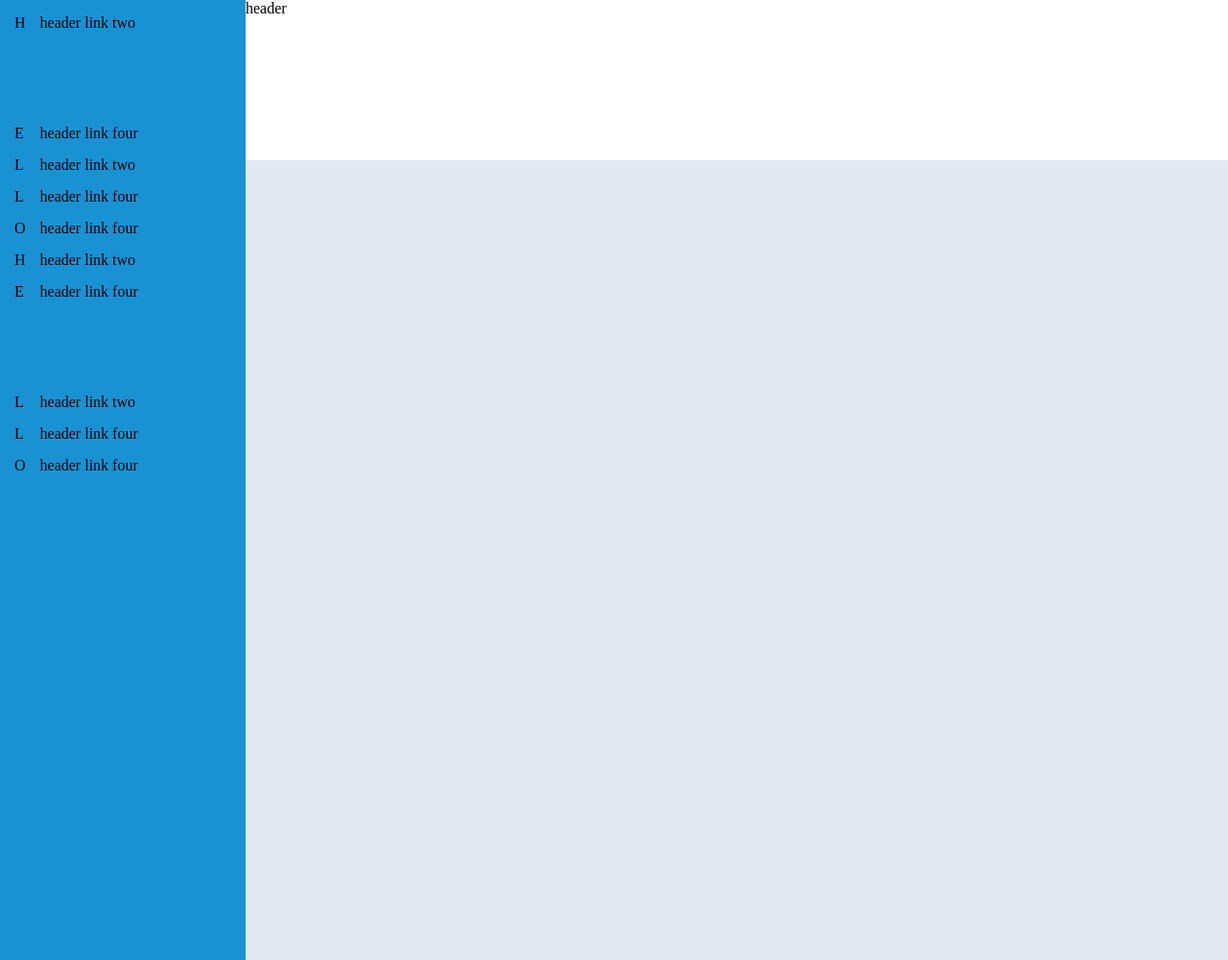
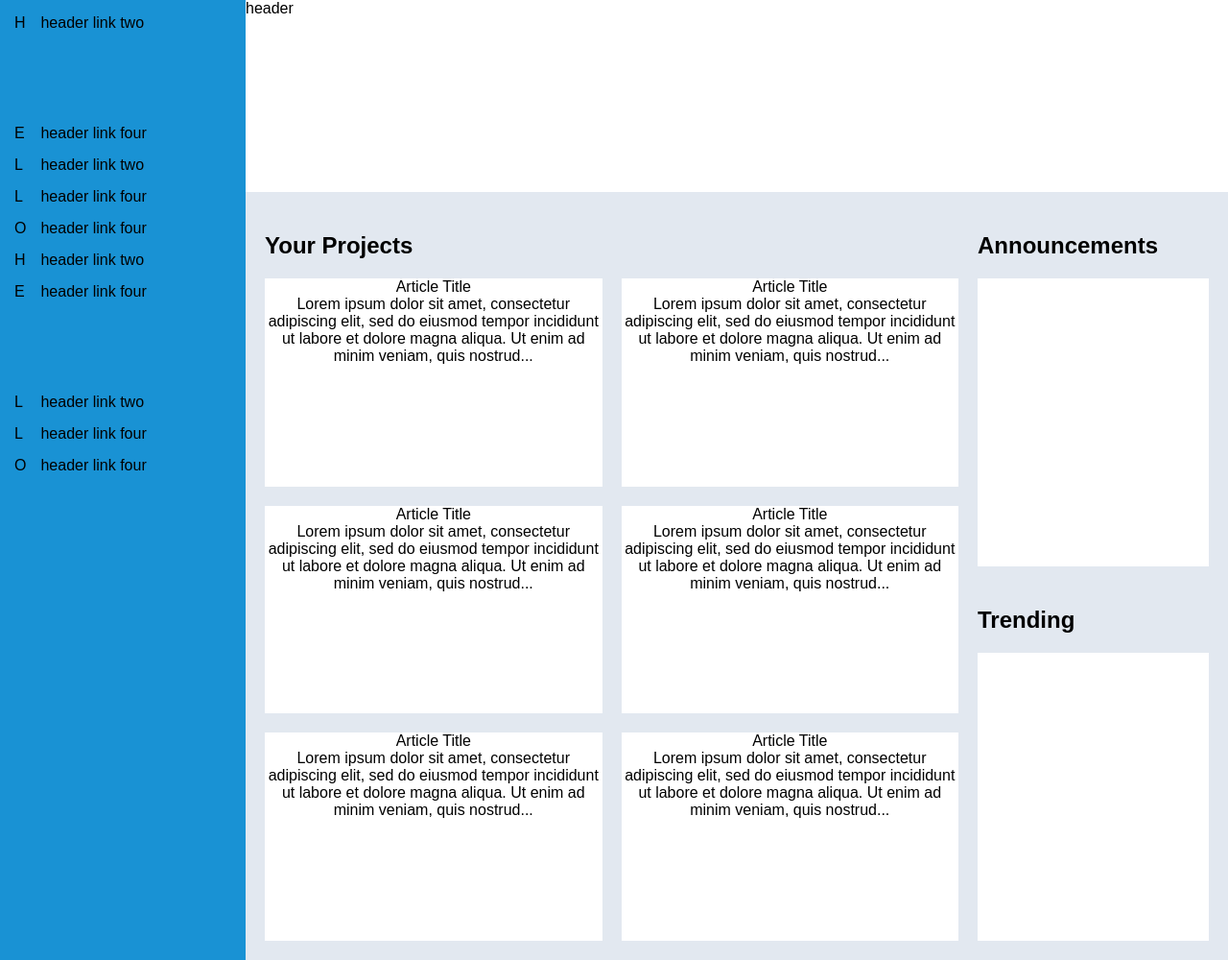
Before and after one commit to SteffanCrowley/admin-dashboard, a plain HTML site: page index.html in a window 1280 px wide. Shown: the whole page at 96% size. Drawn offline with Linux system fonts and the light colour scheme.

Commit message:
Layout main-area

```diff
--- a/index.html
+++ b/index.html
@@ -36,7 +36,63 @@
           </ul>
         </div>
       </div>
-      <div class="main-area"></div>
+      <div class="main-area">
+        <div class="project-title"><h2>Your Projects</h2></div>
+        <div class="annoucement-title"><h2>Announcements</h2></div>
+        <div class="project">
+          <div class="card">
+            <p class="title">Article Title</p>
+            <p>
+              Lorem ipsum dolor sit amet, consectetur adipiscing elit, sed do
+              eiusmod tempor incididunt ut labore et dolore magna aliqua. Ut
+              enim ad minim veniam, quis nostrud...
+            </p>
+          </div>
+          <div class="card">
+            <p class="title">Article Title</p>
+            <p>
+              Lorem ipsum dolor sit amet, consectetur adipiscing elit, sed do
+              eiusmod tempor incididunt ut labore et dolore magna aliqua. Ut
+              enim ad minim veniam, quis nostrud...
+            </p>
+          </div>
+          <div class="card">
+            <p class="title">Article Title</p>
+            <p>
+              Lorem ipsum dolor sit amet, consectetur adipiscing elit, sed do
+              eiusmod tempor incididunt ut labore et dolore magna aliqua. Ut
+              enim ad minim veniam, quis nostrud...
+            </p>
+          </div>
+          <div class="card">
+            <p class="title">Article Title</p>
+            <p>
+              Lorem ipsum dolor sit amet, consectetur adipiscing elit, sed do
+              eiusmod tempor incididunt ut labore et dolore magna aliqua. Ut
+              enim ad minim veniam, quis nostrud...
+            </p>
+          </div>
+          <div class="card">
+            <p class="title">Article Title</p>
+            <p>
+              Lorem ipsum dolor sit amet, consectetur adipiscing elit, sed do
+              eiusmod tempor incididunt ut labore et dolore magna aliqua. Ut
+              enim ad minim veniam, quis nostrud...
+            </p>
+          </div>
+          <div class="card">
+            <p class="title">Article Title</p>
+            <p>
+              Lorem ipsum dolor sit amet, consectetur adipiscing elit, sed do
+              eiusmod tempor incididunt ut labore et dolore magna aliqua. Ut
+              enim ad minim veniam, quis nostrud...
+            </p>
+          </div>
+        </div>
+        <div class="announcement"></div>
+        <div class="trending-title"><h2>Trending</h2></div>
+        <div class="trending"></div>
+      </div>
     </div>
   </body>
 </html>
--- a/style.css
+++ b/style.css
@@ -1,6 +1,7 @@
 * {
   margin: 0;
   padding: 0;
+  font-family: sans-serif;
 }
 
 .container {
@@ -13,15 +14,12 @@
 .header {
   background-color: white;
   grid-column: 2 / -1;
+  height: 200px;
 }
 
 .sidebar {
   background-color: #1992d4;
   grid-row: 1 / -1;
-}
-
-.main-area {
-  background-color: #e2e8f0;
 }
 
 .side-menu ul {
@@ -32,3 +30,53 @@
   grid-template-rows: repeat(1, 100px) repeat(5, auto) repeat(1, 100px);
   gap: 15px;
 }
+
+.main-area {
+  padding: 20px;
+  background-color: #e2e8f0;
+  display: grid;
+  grid-template-columns: 3fr 1fr;
+  grid-template-rows: 0.5fr 3fr 0.5fr 3fr;
+  gap: 20px;
+}
+
+.project {
+  grid-column: 1 / 2;
+  grid-row: 2 / 5;
+  background-color: #e2e8f0;
+  display: grid;
+  grid-template-columns: 1fr 1fr;
+  gap: 20px;
+}
+
+.project .card {
+  background-color: #ffffff;
+  color: black;
+  text-align: center;
+}
+
+.annoucement-title {
+  grid-column: 2 / 3;
+  align-self: end;
+}
+
+.project-title {
+  grid-column: 1 / 2;
+  align-self: end;
+}
+
+.announcement {
+  background-color: #ffffff;
+  color: black;
+  text-align: center;
+}
+
+.trending {
+  background-color: #ffffff;
+  color: black;
+  text-align: center;
+}
+
+.trending-title {
+  align-self: end;
+}
```
